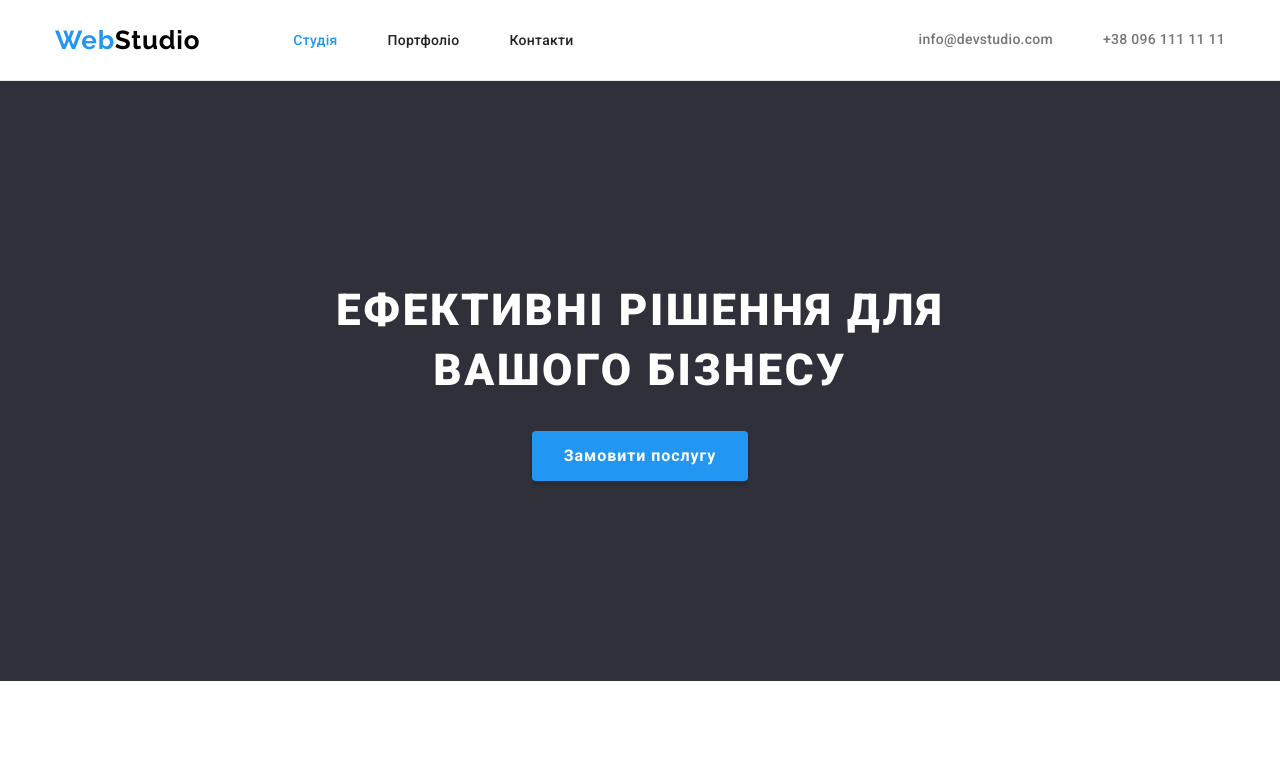
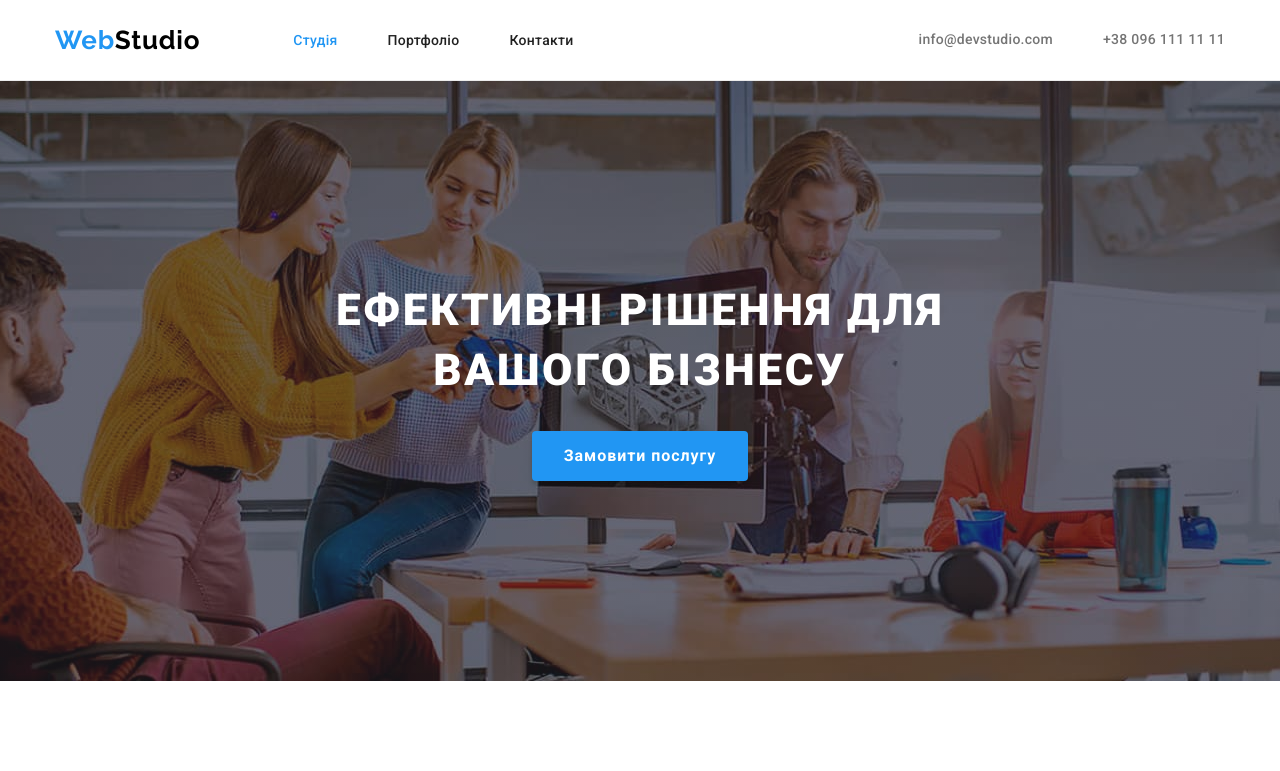
Before and after one commit to BoikoIgor/goit-markup-hw-05, a plain HTML site: page index.html in a window 1280 px wide. Shown: the top 771 px of the page. Drawn offline with nearby package versions, Linux system fonts and the light colour scheme.

Commit message:
icon troubles

```diff
--- a/css/styles.css
+++ b/css/styles.css
@@ -1,6 +1,7 @@
 /* text colors #757575, headings #212121 */
 /* accents #2196F3, #FFFFFF, #188CE8 */
-/* backgrounds #FFFFFF, #F5F4FA, #2F303A */
+/* backgrounds #FFFFFF, #F5F4FA, #2F303A, #C4C4C4;
+ */
 :root {
   --primary-text-color: #757575;
   --title-text-color: #212121;
@@ -10,12 +11,11 @@
   --background-color: #ffffff;
   --second-background-color: #f5f4fa;
   --third-background-color: #2f303a;
+  --background-hero-color: #c4c4c4;
 }
 body {
   font-family: 'Roboto', sans-serif;
   font-size: 14px;
-  /* line-height: 1.7;
-  letter-spacing: 0.03em; */
   background-color: var(--background-color);
   color: var(--primary-text-color);
 }
@@ -47,7 +47,6 @@ body {
   color: var(--title-text-color);
 }
 .visually-hidden {
-  /* display: none; */
   position: absolute;
   width: 1px;
   height: 1px;
@@ -63,7 +62,7 @@ img {
   display: block;
   max-width: 100%;
 }
-/* ------------------------------Page header------------------------ */
+/* -----------Page header----------------- */
 .page-header {
   border-bottom: 1px solid #ececec;
 }
@@ -129,13 +128,31 @@ img {
   text-decoration: none;
   color: var(--primary-text-color);
 }
+/* -------ПОКА НЕ РАБОТАЕТ----- */
+.mail.link::before {
+  content: '';
+  width: 16px;
+  height: 12px;
+  margin-right: 10px;
+  background-color: red;
+  background-image: url(../images/svg/envelope.svg);
+}
 .site-nav .link.current {
   color: var(--accent-color);
 }
 /* Main */
 /* ---------------------hero------------------------ */
 .hero {
-  background-color: var(--third-background-color);
+  max-width: 1600px;
+  height: 600px;
+  margin: 0 auto;
+  background-color: var(--background-hero-color);
+  background-image: linear-gradient(rgba(47, 48, 58, 0.4), #2f303a66), url(../images/bg-hero.jpg);
+  /* background-image: url(../images/bg-hero-overlay.png), url(../images/bg-hero.jpg); */
+  background-repeat: no-repeat;
+  background-size: cover;
+  background-position: center;
+  /* background: var(--background-hero-color) url(../images/bg-hero.jpg) no-repeat center; */
 }
 .hero .container {
   max-width: 696px;
--- a/index.html
+++ b/index.html
@@ -26,11 +26,11 @@
         </ul>
 
         <ul class="contacts list">
-          <li class="item">
-            <a class="link" href="mailto:info@devstudio.com">info@devstudio.com</a>
+          <li class="mail item">
+            <a class="mail link" href="mailto:info@devstudio.com">info@devstudio.com</a>
           </li>
           <li class="item">
-            <a class="link" href="tel:+380961111111">+38 096 111 11 11</a>
+            <a class="phone link" href="tel:+380961111111">+38 096 111 11 11</a>
           </li>
         </ul>
       </nav>
```
Also changed, not shown: images/bg-hero-overlay.png (added), images/bg.jpg (deleted), images/svg/envelope.svg (added).
